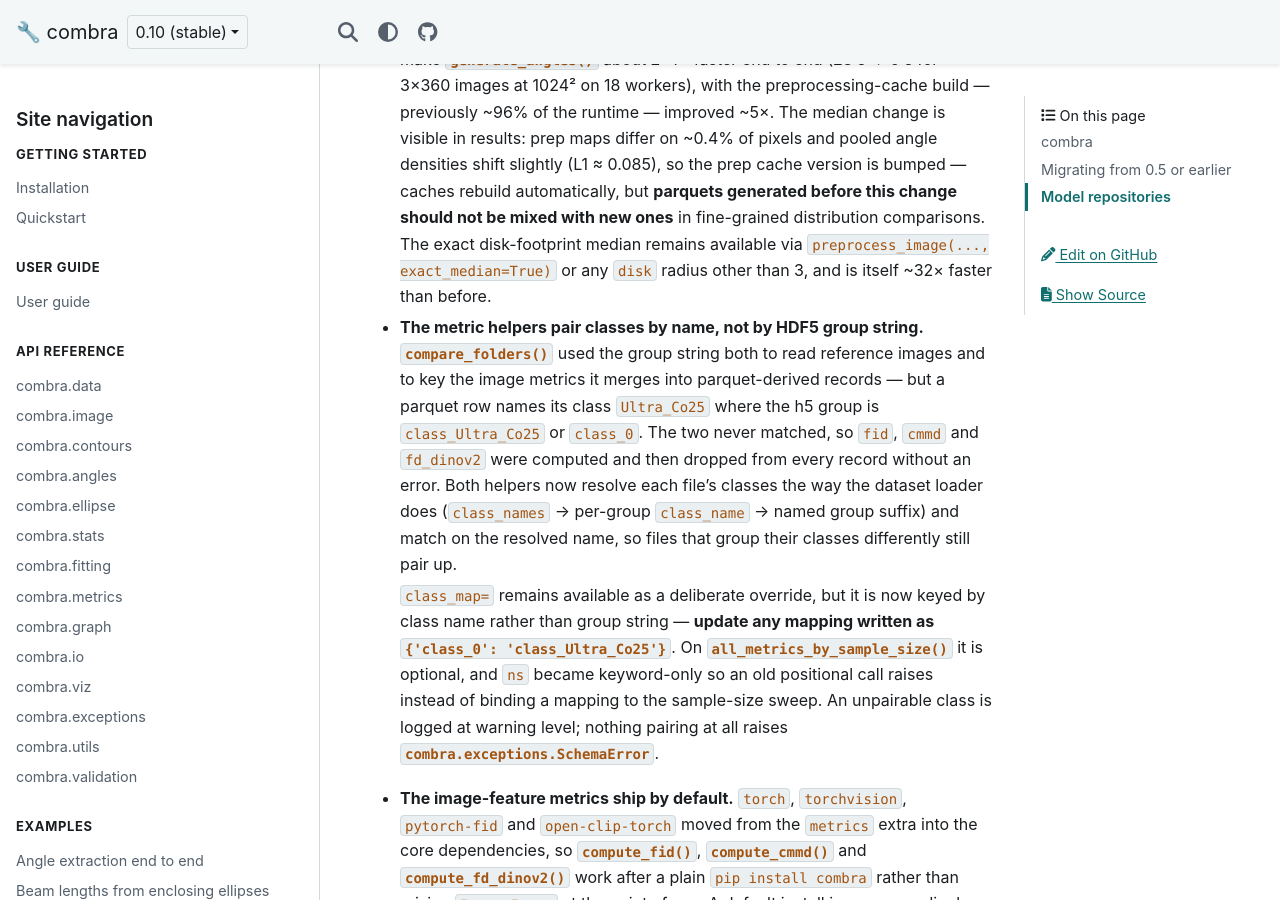
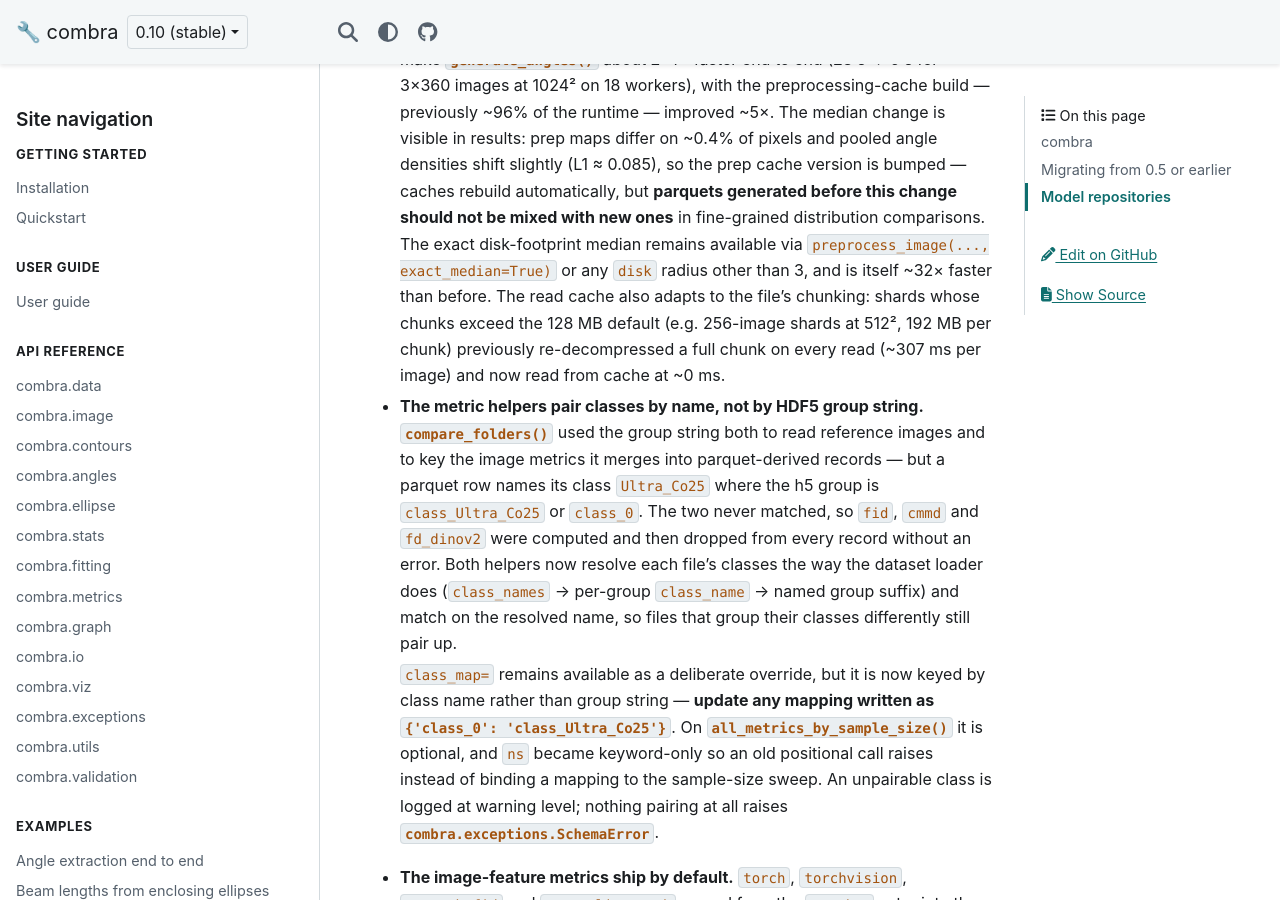
Before and after one commit to dkagramanyan/combra_docs, a Sphinx documentation site: the page built from docs/release_notes.md, in a window 1280 px wide and 900 px high, scrolled down 531 px. Built offline with Sphinx 7.4.7 and the PyData theme 0.15.4, drawn with Linux system fonts in a browser that asks for light colours.

Commit message:
Release notes: h5 read cache adapts to large chunks
Co-Authored-By: Claude Fable 5 <noreply@anthropic.com>

```diff
--- a/docs/release_notes.md
+++ b/docs/release_notes.md
@@ -22,7 +22,11 @@ below track what changes for a *user* of the library.
   generated before this change should not be mixed with new ones** in
   fine-grained distribution comparisons. The exact disk-footprint median
   remains available via `preprocess_image(..., exact_median=True)` or any
-  `disk` radius other than 3, and is itself ~32× faster than before.
+  `disk` radius other than 3, and is itself ~32× faster than before. The read
+  cache also adapts to the file's chunking: shards whose chunks exceed the
+  128 MB default (e.g. 256-image shards at 512², 192 MB per chunk) previously
+  re-decompressed a full chunk on every read (~307 ms per image) and now read
+  from cache at ~0 ms.
 
 - **The metric helpers pair classes by name, not by HDF5 group string.**
   {py:func}`~combra.metrics.compare_folders` used the group string both to read
```
